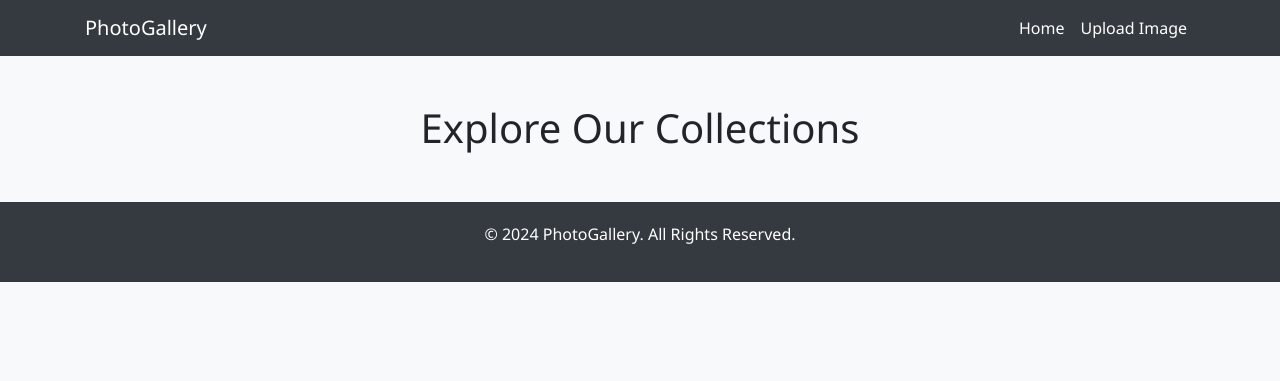
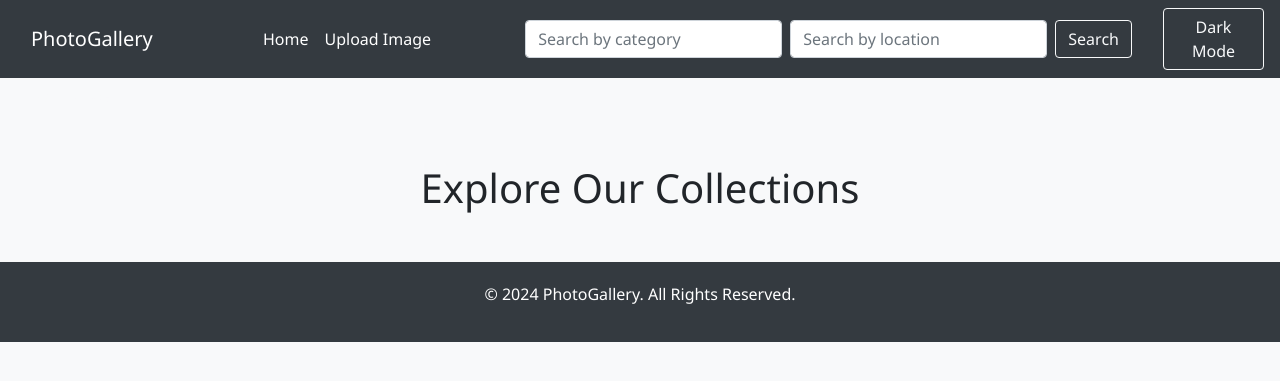
Before and after one commit to Mathenge-Alex/Photo_Gallery, a Django app: page / in a window 1280 px wide. Shown: the top 381 px of the page. Run offline with Django 4.2, Linux system fonts and the light colour scheme; data that the repository does not hold is empty; some libraries are stand-ins or nearby versions.

Commit message:
Update dark mode, Home page and image link copying - photos/templates/base.html

```diff
--- a/photos/templates/base.html
+++ b/photos/templates/base.html
@@ -67,6 +67,22 @@
                 max-width: 500px;
                 margin: 0 auto 50px auto;
             }
+
+        .dark-mode {
+        background-color: #121212;
+        color: #ffffff;
+    }
+    .dark-mode .navbar {
+        background-color: #1c1c1c;
+    }
+    .dark-mode .modal-content {
+        background-color: #2a2a2a;
+        color: #ffffff;
+    }
+    .dark-mode .btn-primary {
+        background-color: #4a4a4a;
+        border-color: #4a4a4a;
+    }
         </style>
     </head>
 
@@ -88,9 +104,22 @@
                             <a class="nav-link" href="{% url 'upload_image' %}">Upload Image</a>
                         </li>
                     </ul>
+                    <!-- Search Bar -->
+                    <form class="form-inline my-2 my-lg-0 ml-auto" method="GET" action="{% url 'search_results' %}">
+                        <input class="form-control mr-sm-2" type="search" name="category" placeholder="Search by category"
+                            aria-label="Search">
+                        <input class="form-control mr-sm-2" type="search" name="location" placeholder="Search by location"
+                            aria-label="Search">
+                        <button class="btn btn-outline-light my-2 my-sm-0" type="submit">Search</button>
+                    </form>
                 </div>
             </div>
+            <button id="darkModeToggle" class="btn btn-outline-light ml-3">Dark Mode</button>
+
         </nav>
+
+<button id="darkModeToggle" class="btn btn-outline-light ml-3">Dark Mode</button>
+
 
         <!-- Main Content -->
         <div class="container">
@@ -103,6 +132,26 @@
             <p>&copy; 2024 PhotoGallery. All Rights Reserved.</p>
         </footer>
 
+    <script>
+        const toggleButton = document.getElementById('darkModeToggle');
+        toggleButton.addEventListener('click', function () {
+            document.body.classList.toggle('dark-mode');
+            if (document.body.classList.contains('dark-mode')) {
+                localStorage.setItem('dark-mode', 'enabled');
+                toggleButton.textContent = 'Light Mode';
+            } else {
+                localStorage.setItem('dark-mode', null);
+                toggleButton.textContent = 'Dark Mode';
+            }
+        });
+
+        // Load user's dark mode preference
+        if (localStorage.getItem('dark-mode') === 'enabled') {
+            document.body.classList.add('dark-mode');
+            toggleButton.textContent = 'Light Mode';
+        }
+    </script>
+
         <script src="https://code.jquery.com/jquery-3.3.1.slim.min.js"></script>
         <script src="https://cdnjs.cloudflare.com/ajax/libs/popper.js/1.14.7/umd/popper.min.js"></script>
         <script src="https://stackpath.bootstrapcdn.com/bootstrap/4.3.1/js/bootstrap.min.js"></script>
```
